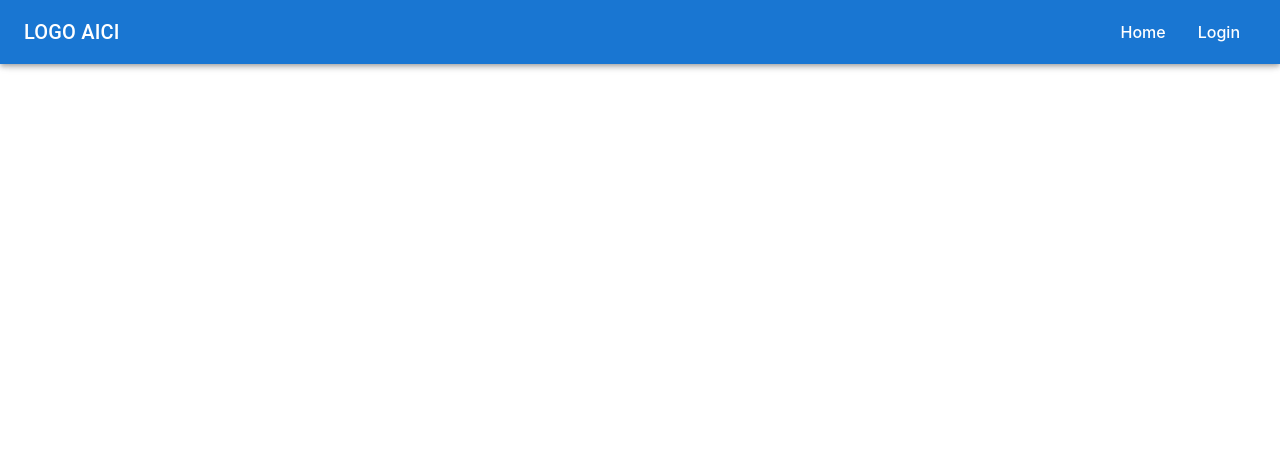
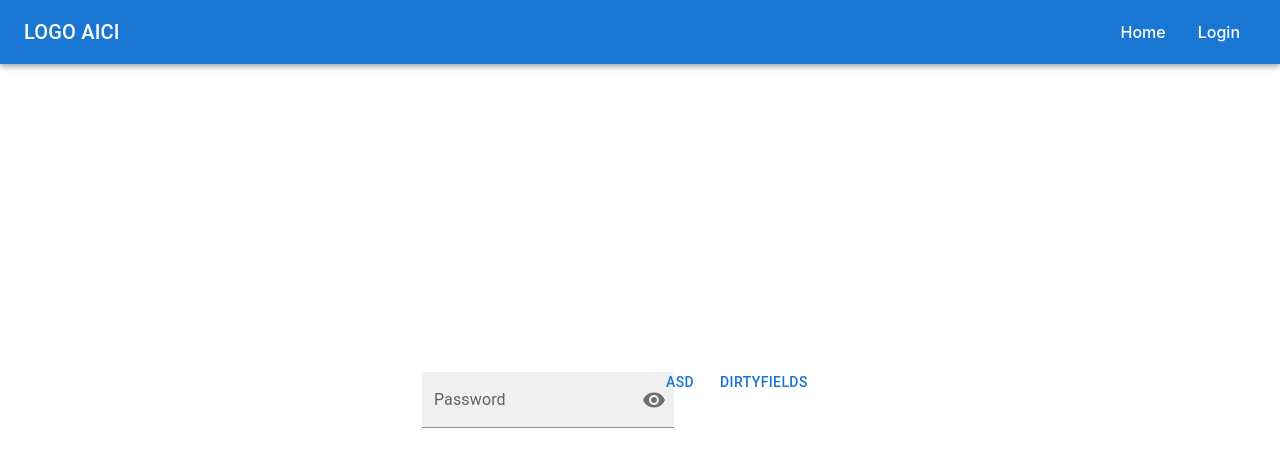
Before and after one commit to iCooKie123/catalog-online, a React (Vite) app: page /login in a window 1280 px wide. Shown: the top 466 px of the page. Built offline with nearby package versions, Linux system fonts and the light colour scheme.

Commit message:
Add password field component and update login page

```diff
--- a/src/components/index.ts
+++ b/src/components/index.ts
@@ -1,3 +1,4 @@
 export * from "./private-route";
 export * from "./show";
 export * from "./navbar";
+export * from "./password-field";
--- a/src/components/password-field/PasswordField.tsx
+++ b/src/components/password-field/PasswordField.tsx
@@ -5,6 +5,7 @@ import {
 	OutlinedInput,
 	InputAdornment,
 	IconButton,
+	FilledInput,
 } from "@mui/material";
 import { useState } from "react";
 import { Controller, useFormContext } from "react-hook-form";
@@ -30,7 +31,12 @@ export const PasswordField = ({
 	) => {
 		event.preventDefault();
 	};
-	const { control } = methods;
+	const {
+		control,
+		watch,
+		trigger,
+		formState: { errors },
+	} = methods;
 	return (
 		<Controller
 			name={name ?? ""}
@@ -39,12 +45,13 @@ export const PasswordField = ({
 			render={({ field }) => (
 				<FormControl
 					sx={{ m: 1, width: "25ch" }}
-					variant="outlined">
-					<InputLabel htmlFor="outlined-adornment-password">
+					variant="filled"
+					error={!!errors[name]}>
+					<InputLabel htmlFor="filled-adornment-password">
 						Password
 					</InputLabel>
-					<OutlinedInput
-						id="outlined-adornment-password"
+					<FilledInput
+						id="standard-adornment-password"
 						type={showPassword ? "text" : "password"}
 						endAdornment={
 							<InputAdornment position="end">
@@ -61,8 +68,11 @@ export const PasswordField = ({
 								</IconButton>
 							</InputAdornment>
 						}
-						value={field}
-						label={label ?? "Parola"}
+						value={watch(name)}
+						onChange={field.onChange}
+						onBlur={() => {
+							trigger(name);
+						}}
 					/>
 				</FormControl>
 			)}></Controller>
--- /dev/null
+++ b/src/components/password-field/index.ts
@@ -0,0 +1 @@
+export * from "./PasswordField";
--- a/src/pages/login-page/Login.tsx
+++ b/src/pages/login-page/Login.tsx
@@ -1,37 +1,41 @@
-import {
-	Box,
-	FormControl,
-	Grid,
-	IconButton,
-	InputAdornment,
-	InputLabel,
-	OutlinedInput,
-	TextField,
-} from "@mui/material";
+import { Box, Button, Grid } from "@mui/material";
 import { useLoginPage } from "./hooks";
-import { VisibilityOff, Visibility } from "@mui/icons-material";
-import { useState } from "react";
+import { PasswordField } from "../../components";
+import { FormProvider } from "react-hook-form";
 
 export const LoginPage = () => {
-
 	const methods = useLoginPage();
 	const {
 		register,
 		handleSubmit,
-		formState: { errors },
+		getValues,
+		formState: { errors, dirtyFields },
 	} = methods;
 	return (
+		<FormProvider {...methods}>
 			<Box sx={{ flexGrow: 1, backgroundColor: "white" }}>
 				<Grid
 					container
 					spacing={{ xs: 2 }}
-				columns={{ xs: 4 }}>
+					columns={{ xs: 4 }}
+					padding={4}>
 					<Grid
 						item
 						xs={2}>
-
+						<PasswordField name={"password"}></PasswordField>
+					</Grid>
+					<Grid
+						item
+						xs={2}>
+						<Button onClick={() => console.log(getValues())}>
+							asd
+						</Button>
+						<Button onClick={() => console.log(dirtyFields)}>
+							dirtyFields
+						</Button>
 					</Grid>
 				</Grid>
 			</Box>
+		</FormProvider>
 	);
 };
--- a/src/pages/login-page/hooks.ts
+++ b/src/pages/login-page/hooks.ts
@@ -1,10 +1,11 @@
 import { yupResolver } from "@hookform/resolvers/yup";
 import { useForm } from "react-hook-form";
 import { loginInfoValidationSchema } from "./validation-schema";
+import { LoginInfo } from "../../models";
 
 export const useLoginPage = () => {
-	const methods = useForm({
-		defaultValues: { email: "", password: "" },
+	const methods = useForm<LoginInfo>({
+		defaultValues: { username: "", password: "" },
 		resolver: yupResolver(loginInfoValidationSchema),
 		mode: "onBlur",
 	});
--- a/src/pages/login-page/validation-schema.ts
+++ b/src/pages/login-page/validation-schema.ts
@@ -1,6 +1,6 @@
 import * as yup from "yup";
 
 export const loginInfoValidationSchema = yup.object().shape({
-	email: yup.string().email().required(),
-	password: yup.string().required(),
+	username: yup.string().email().required(),
+	password: yup.string().required().max(5),
 });
```
Lines whose indentation alone changed are shown as unchanged.
